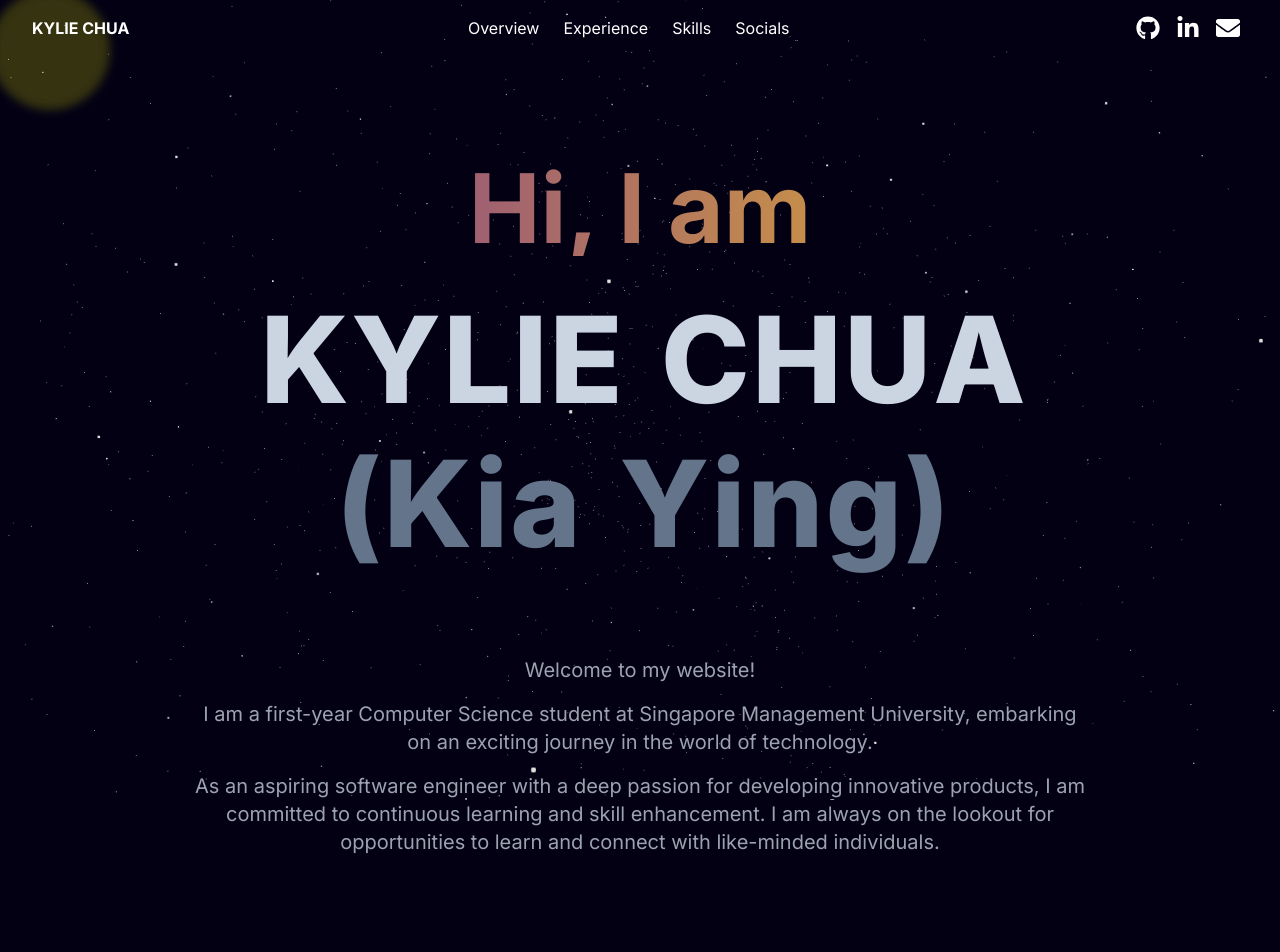
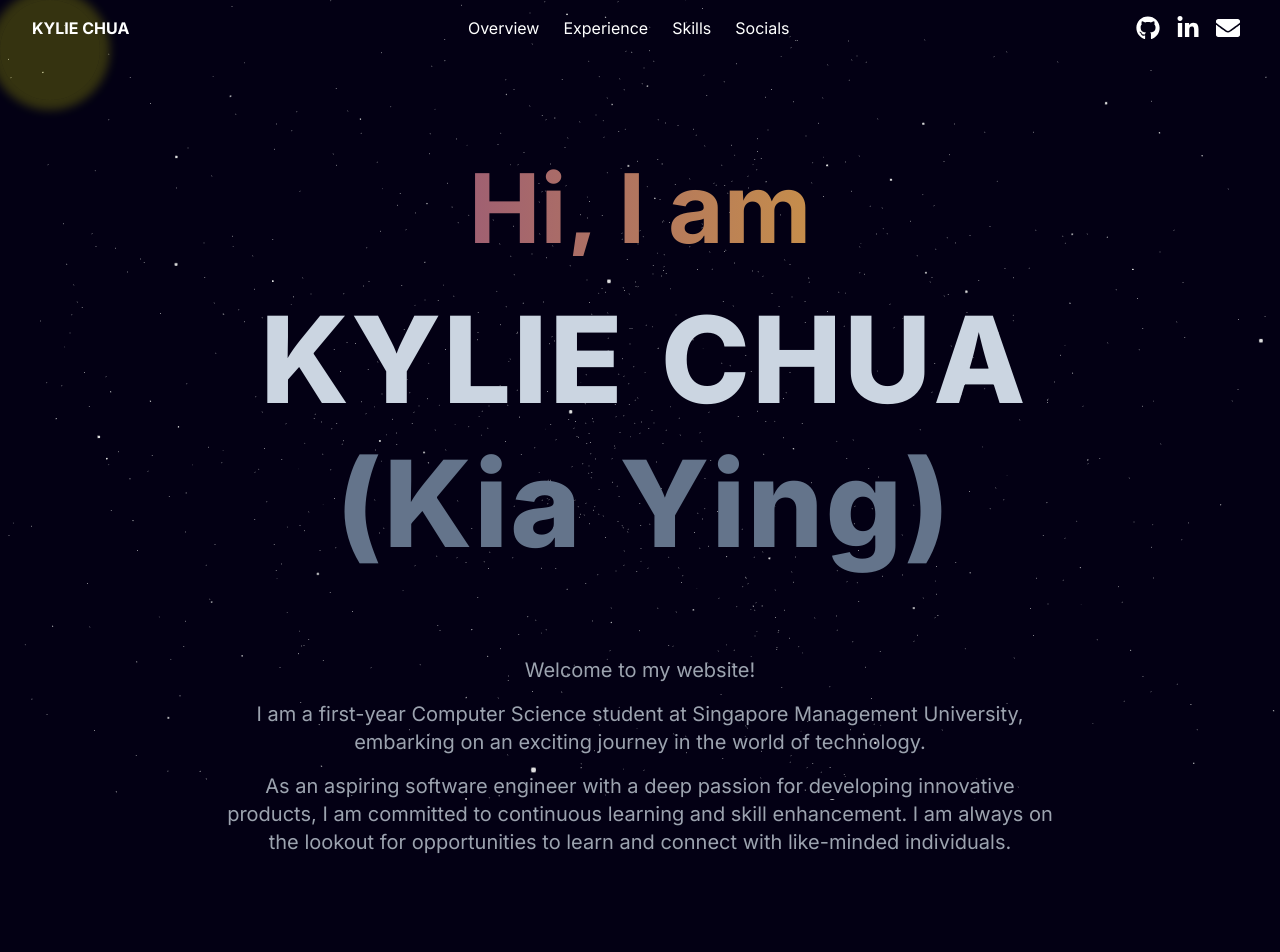
Before and after one commit to kylie-kiaying/portfolio-website, a Next.js app: page / in a window 1280 px wide. Shown: the top 952 px of the page. Built offline with nearby package versions, Linux system fonts and the light colour scheme.

Commit message:
added px in hero paragraph, and clean up code

```diff
--- a/components/Hero/Hero.tsx
+++ b/components/Hero/Hero.tsx
@@ -12,20 +12,22 @@ const Hero = () => {
           Hi, I am
         </h2>
         <NameAnimation />
-        <p className="text-center text-lg md:text-xl text-gray-400 max-w-4xl mx-auto mb-4">
+        <div className="text-center text-lg md:text-xl text-gray-400 max-w-4xl mx-auto px-4 sm:px-8">
+          <p className="mb-4">
             Welcome to my website!
           </p>
-        <p className="text-center text-lg md:text-xl text-gray-400 max-w-4xl mx-auto mb-4">
+          <p className="mb-4">
             I am a first-year Computer Science student at Singapore Management
             University, embarking on an exciting journey in the world of
             technology.
           </p>
-        <p className="text-center text-lg md:text-xl text-gray-400 max-w-4xl mx-auto mb-12">
+          <p className="mb-12">
             As an aspiring software engineer with a deep passion for developing
             innovative products, I am committed to continuous learning and skill
-          enhancement. I am always on the lookout for opportunities to learn and
-          connect with like-minded individuals.
+            enhancement. I am always on the lookout for opportunities to learn
+            and connect with like-minded individuals.
           </p>
+        </div>
       </div>
     </div>
   );
```
Lines whose indentation alone changed are shown as unchanged.
